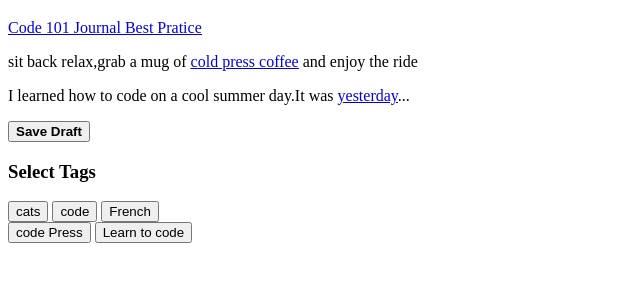
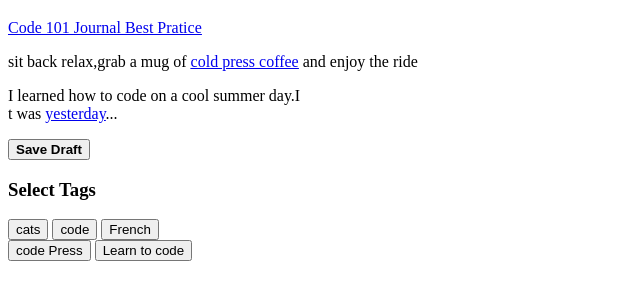
Before and after one commit to Nishitha202/Html, a plain HTML site: page Blog post.html in a window 1280 px wide. Shown: the part 61-360 px from the top of the page, without its empty margins (0-640 px from the left). Drawn offline with Linux system fonts and the light colour scheme.

Commit message:
Update Blog post.html

```diff
--- a/Blog post.html
+++ b/Blog post.html
@@ -4,7 +4,7 @@
         <h1>CodePress</h1>
         <a href="https://mimo.app/r/bubu"> <u>Code 101 Journal Best Pratice</u></a>
         <p>sit back relax,grab a mug of <a href="https://mimo.app/r/bubu"><u>cold press coffee</u></a> and enjoy the ride</p>
-        <p>I learned how to code on a cool summer day.It was <a href="https://mimo.app/r/bubu"><u>yesterday</u></a>...</p>
+        <p>I learned how to code on a cool summer day.I<br>t was <a href="https://mimo.app/r/bubu"><u>yesterday</u></a>...</p>
         <button><strong>Save Draft</strong></button>
         <h3>Select Tags</h3>
         <button>cats</button>
```
